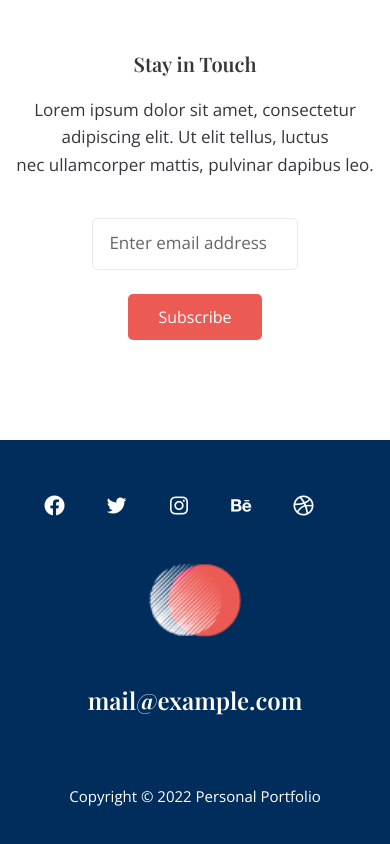
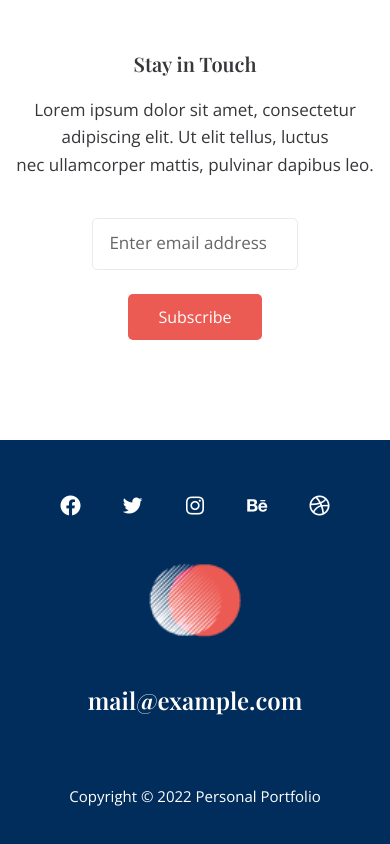
Before and after one commit to sajibhn/astra-portfolio-theme-to-HTML, a plain HTML site: page index.html in a window 390 px wide. Shown: the part 6898-7742 px from the top of the page. Drawn offline with nearby package versions, Linux system fonts and the light colour scheme.

Commit message:
footer link margin changed

```diff
--- a/assets/css/style.css
+++ b/assets/css/style.css
@@ -517,6 +517,10 @@ a {
         text-align: center;
     }
 
+    .footer__social a:last-child {
+        margin-right: 0;
+    }
+
     .footer__container h2 {
         text-align: center !important;
     }
```
